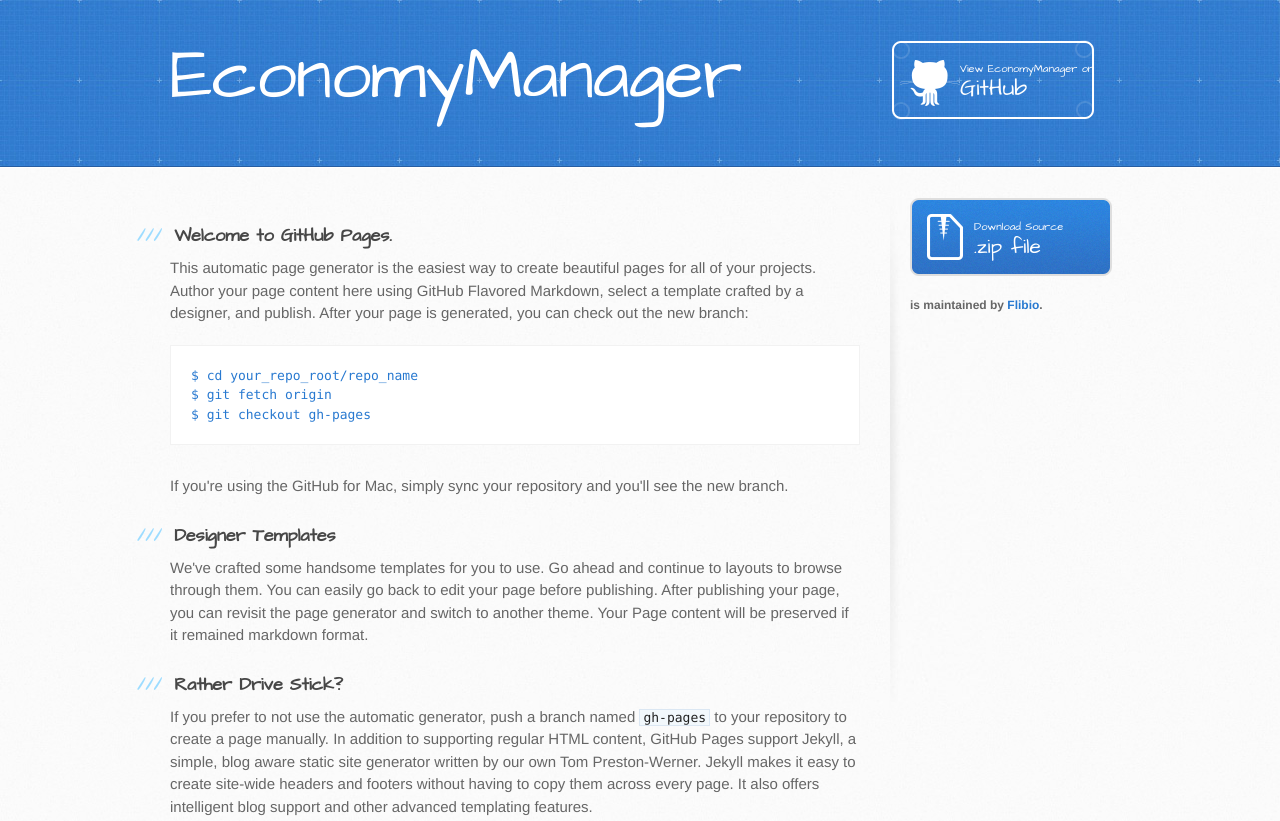
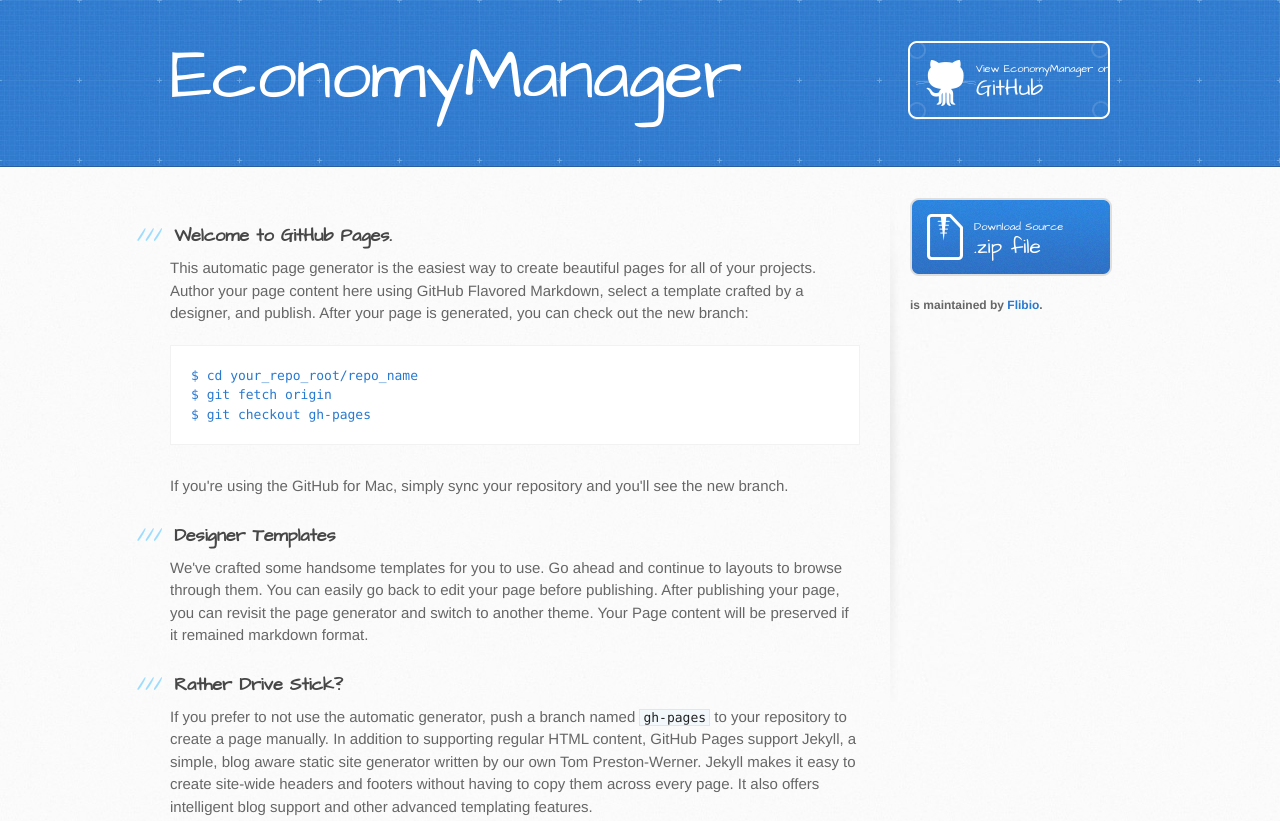
Before and after one commit to Flibio/EconomyManager, a plain HTML site: page index.html in a window 1280 px wide. Shown: the top 821 px of the page. Drawn offline with Linux system fonts and the light colour scheme.

Commit message:
Update stylesheet.css

```diff
--- a/stylesheets/stylesheet.css
+++ b/stylesheets/stylesheet.css
@@ -517,7 +517,7 @@
 }
 
 a.button {
-  width: 150px;
+  width: 134px;
   height: 58px;
   padding-top: 22px;
   padding-left: 68px;
```
